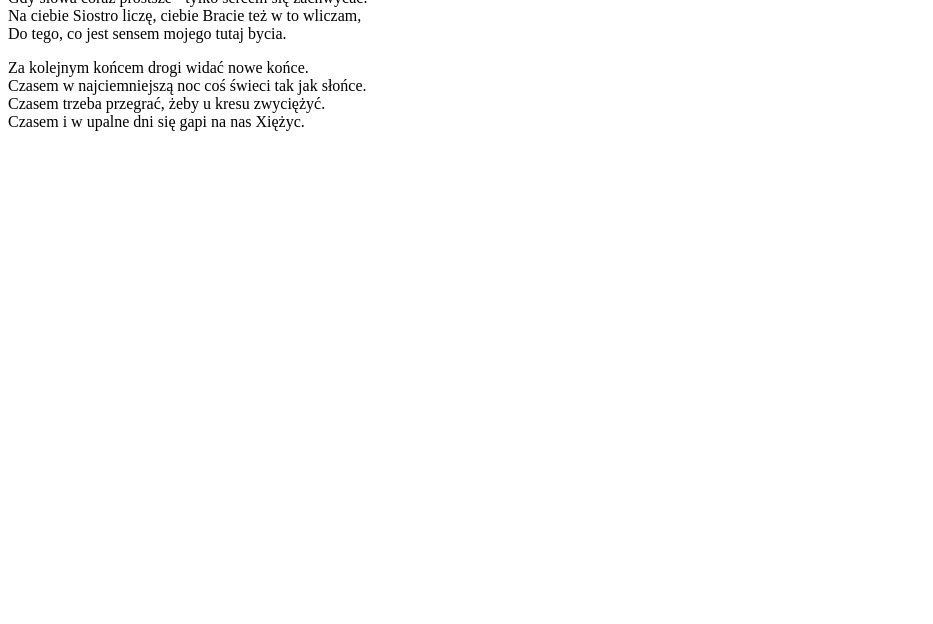
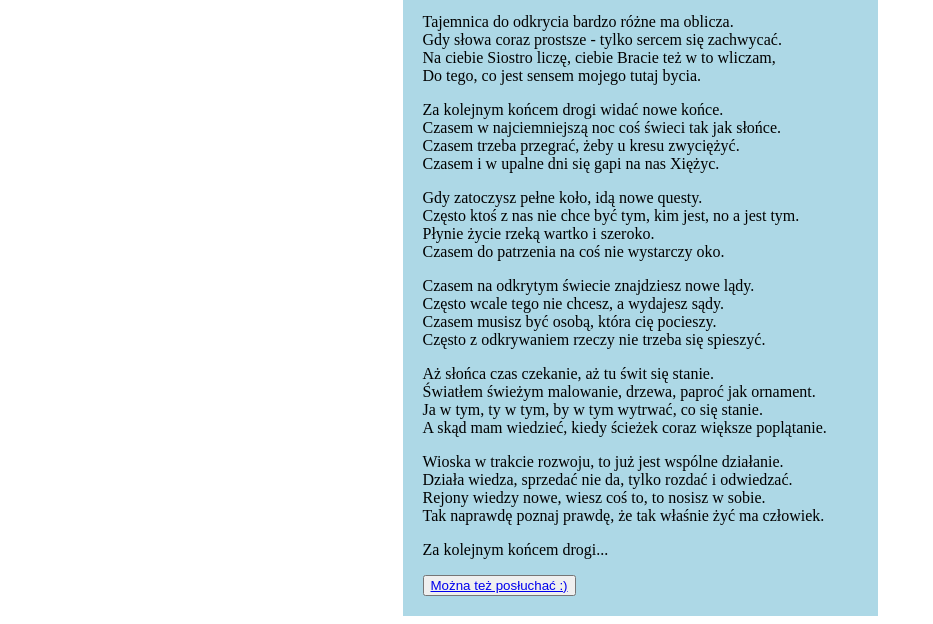
Before and after one commit to jaroslawsolak/learning-git-2, a plain HTML site: page index.html in a window 1280 px wide. Shown: the part 183-807 px from the top of the page, without its empty margins (0-933 px from the left). Drawn offline with Linux system fonts and the light colour scheme.

Commit message:
Updated all files - final version

```diff
--- a/index.html
+++ b/index.html
@@ -10,6 +10,7 @@
 </head>
 
 <body>
+    <div class="container">
         <div class="title">
             <h1>Paweł Czekalski - Xiężyca Czas</h1>
         </div>
@@ -27,16 +28,31 @@
                 Do tego, co jest sensem mojego tutaj bycia.<br>
             </p>
         </div>
-    <div class="verse"><p>Za kolejnym końcem drogi widać nowe końce.<br>
+        <div class="verse">
+            <p>Za kolejnym końcem drogi widać nowe końce.<br>
                 Czasem w najciemniejszą noc coś świeci tak jak słońce.<br>
                 Czasem trzeba przegrać, żeby u kresu zwyciężyć.<br>
-        Czasem i w upalne dni się gapi na nas Xiężyc.<br></p></div>
-    <div class="verse"></div>
-    <div class="verse"></div>
-    <div class="verse"></div>
-    <div class="verse"></div>
-    <div class="verse"></div>
-    <link rel="stylesheet" href="x">
+                Czasem i w upalne dni się gapi na nas Xiężyc.<br></p>
+        </div>
+        <div class="verse"><p>Gdy zatoczysz pełne koło, idą nowe questy.<br>
+                Często ktoś z nas nie chce być tym, kim jest, no a jest tym.<br>
+                Płynie życie rzeką wartko i szeroko.<br>
+                Czasem do patrzenia na coś nie wystarczy oko.<br></p></div>
+        <div class="verse"><p>Czasem na odkrytym świecie znajdziesz nowe lądy.<br>
+                Często wcale tego nie chcesz, a wydajesz sądy.<br>
+                Czasem musisz być osobą, która cię pocieszy.<br>
+                Często z odkrywaniem rzeczy nie trzeba się spieszyć.<br></p></div>
+        <div class="verse"><p>Aż słońca czas czekanie, aż tu świt się stanie.<br>
+                Światłem świeżym malowanie, drzewa, paproć jak ornament.<br>
+                Ja w tym, ty w tym, by w tym wytrwać, co się stanie.<br>
+                A skąd mam wiedzieć, kiedy ścieżek coraz większe poplątanie.<br></p></div>
+        <div class="verse"><p>Wioska w trakcie rozwoju, to już jest wspólne działanie.<br>
+                Działa wiedza, sprzedać nie da, tylko rozdać i odwiedzać.<br>
+                Rejony wiedzy nowe, wiesz coś to, to nosisz w sobie.<br>
+                Tak naprawdę poznaj prawdę, że tak właśnie żyć ma człowiek.<br></p></div>
+        <div class="verse"><p>Za kolejnym końcem drogi...<br></p></div>
+        <button><a href="https://www.tekstowo.pl/piosenka,pawel_czekalski,xiezyca_czas.html">Można też posłuchać :)</a></button>
+    </div>
 
 </body>
 
--- a/style.css
+++ b/style.css
@@ -1,8 +1,10 @@
 .container {
     margin: 0 auto;
-    color: #FFF;
-    max-width: 1200;
+    color: black;
+    max-width: 435px;
     background-size: cover;
+    background-color: lightblue;
+    padding: 20px;
 }
 
 .title {
```
Lines whose indentation alone changed are shown as unchanged.
